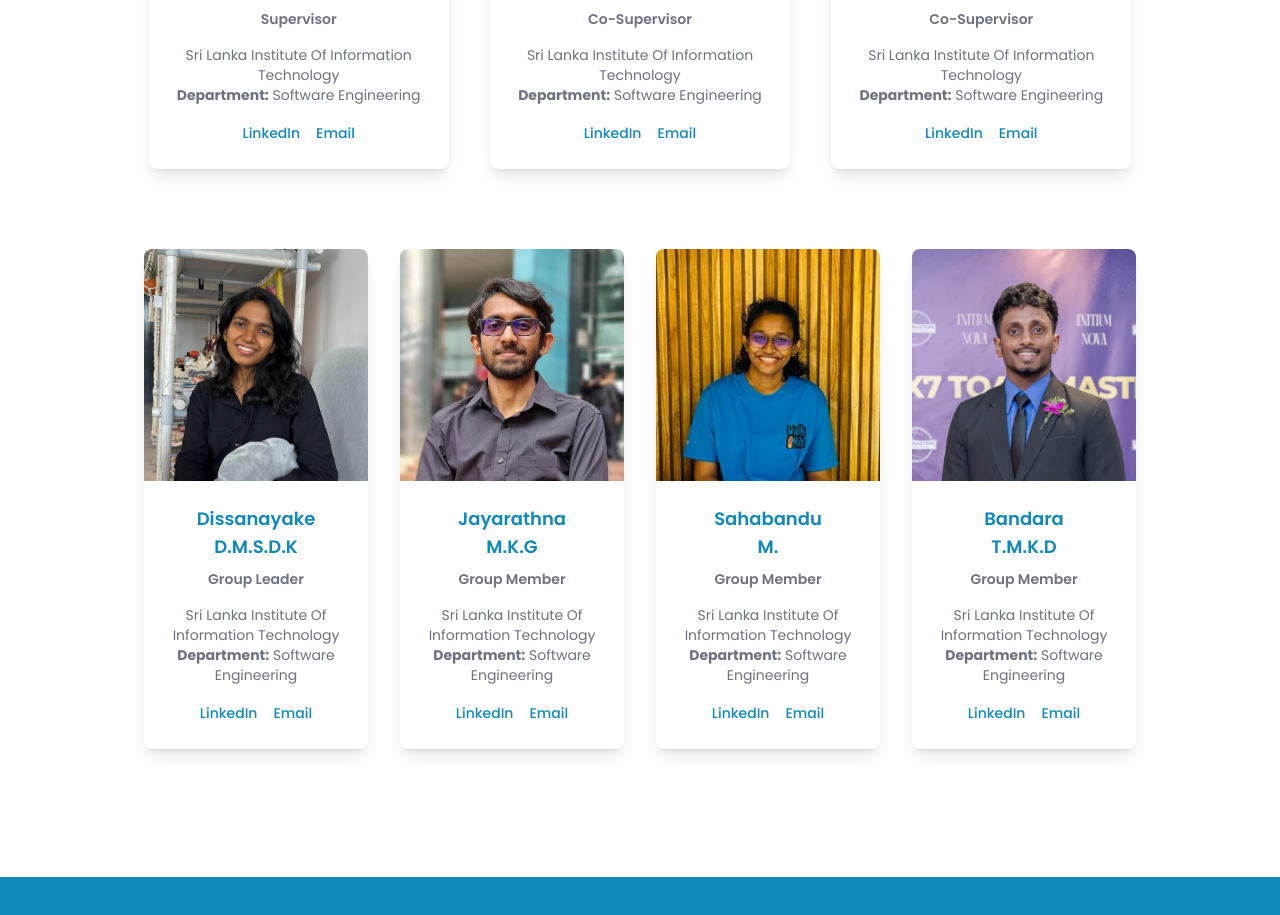
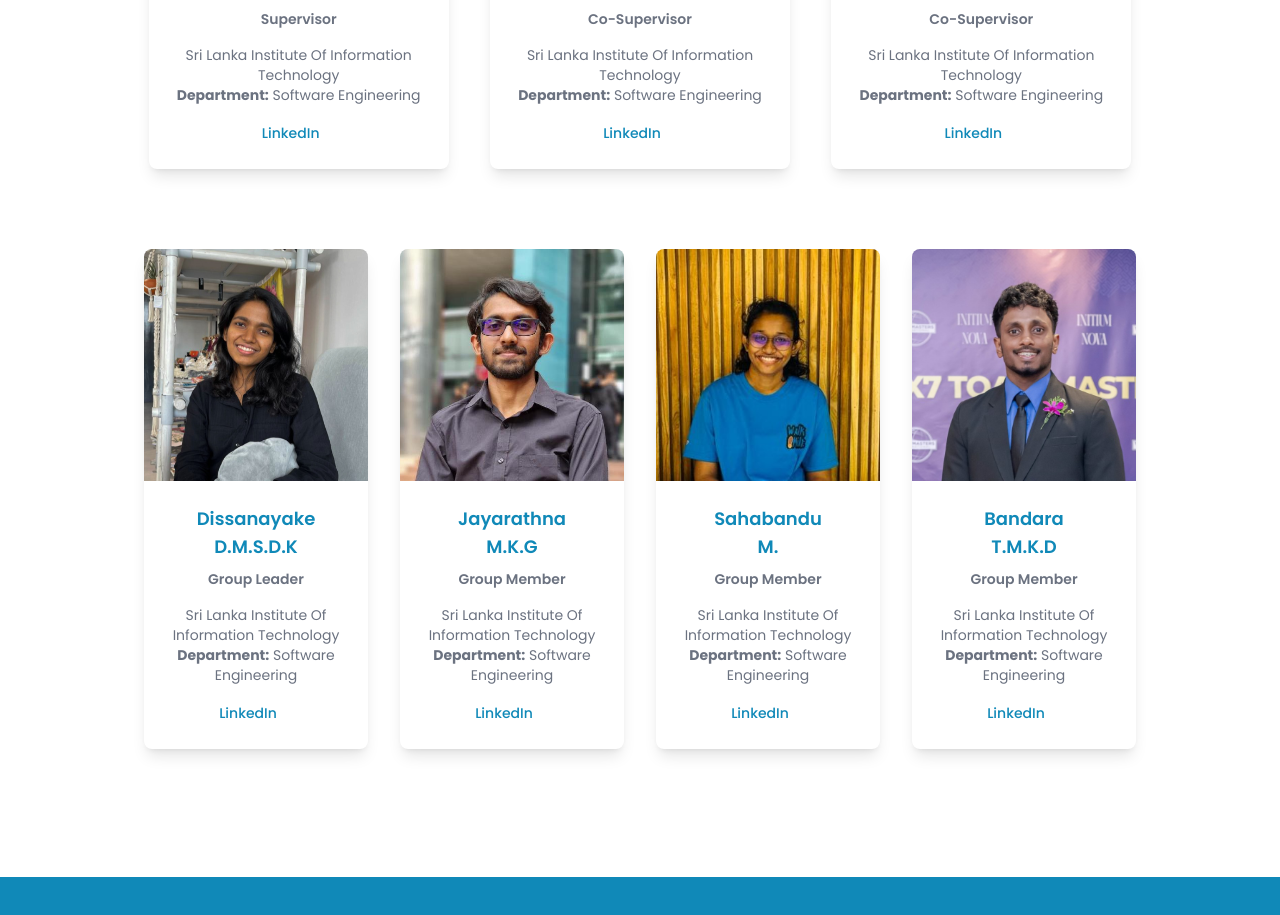
Before and after one commit to HydroSmart24/Public-Website, a React (Vite) app in the folder publicWebsite/: page / in a window 1280 px wide. Shown: the part 9548-10463 px from the top of the page. Built offline with nearby package versions, Linux system fonts and the light colour scheme.

Commit message:
final change

```diff
--- a/publicWebsite/src/assets/sections/TeamSection.jsx
+++ b/publicWebsite/src/assets/sections/TeamSection.jsx
@@ -59,7 +59,7 @@ const TeamSection = () => {
                     rel="noopener noreferrer"
                     className="text-[#1089b8] text-sm mr-4 hover:underline"
                   >LinkedIn</a>
-                  <a href="#" className="text-[#1089b8] text-sm hover:underline">Email</a>
+
                 </div>
               </div>
             </div>
@@ -94,7 +94,7 @@ const TeamSection = () => {
                     rel="noopener noreferrer"
                     className="text-[#1089b8] text-sm mr-4 hover:underline"
                   >LinkedIn</a>
-                  <a href="#" className="text-[#1089b8] text-sm hover:underline">Email</a>
+
                 </div>
               </div>
             </div>
```
